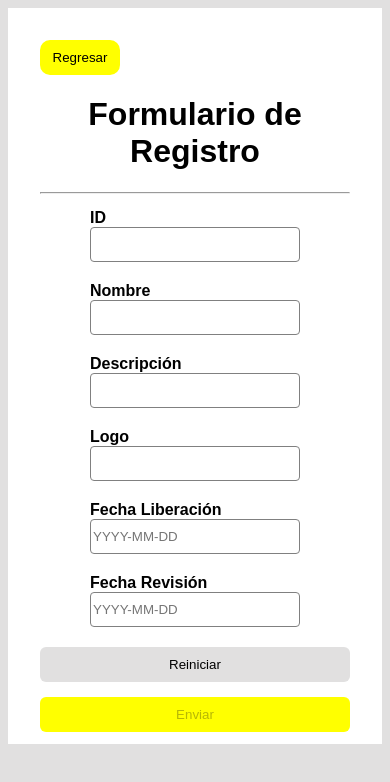
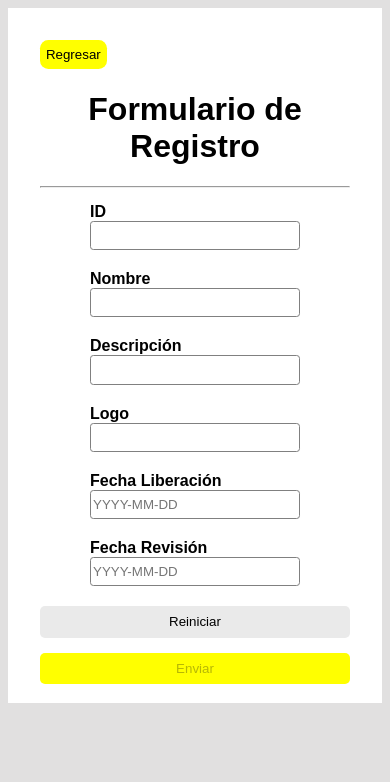
Before and after one commit to gingerrl/challenge-angular, an Angular app: page /form in a window 390 px wide. Shown: the top 782 px of the page. Built offline with nearby package versions, Linux system fonts and the light colour scheme.

Commit message:
fix: refactor css

```diff
--- a/src/app/components/modal-delete/modal-delete.component.css
+++ b/src/app/components/modal-delete/modal-delete.component.css
@@ -1,6 +1,5 @@
 .modal-container {
     background-color: rgba(0, 0, 0, 0.4);
-    ;
     width: 100%;
     height: 100%;
     position: fixed;
@@ -8,9 +7,9 @@
     left: 0;
     z-index: 2;
     overflow: auto;
-    border-radius: 8px;
-    padding: 32px;
-    backdrop-filter: blur(10px);
+    border-radius: 0.5em;
+    padding: 2em;
+    backdrop-filter: blur(0.625em);
 }
 
 @media (max-width: 480px) {
@@ -20,18 +19,18 @@
     }
 
     .button-content {
-        margin-top: 0px !important;
+        margin-top: 0em !important;
     }
 }
 
 
 .modal-content {
-    background-color: white;
+    background-color: var(--color-white);
     width: 35%;
     height: 40%;
-    padding: 16px;
-    margin: 50px auto;
-    border-radius: 8px;
+    padding: 1em;
+    margin: 3.125em auto;
+    border-radius: 0.5em;
 }
 
 .text-content {
@@ -42,25 +41,25 @@
 .button-content {
     display: flex;
     justify-content: space-evenly;
-    margin-top: 20px;
-    height: 45px;
+    margin-top: 1.25em;
+    height: 2.813em;
 
 }
 
 .button-cancel {
-    border: 0px;
-    background-color: rgb(225, 224, 224);
-    border-radius: 6px;
+    border: 0em;
+    background-color: var(--color-whisper);
+    border-radius: 0.375em;
     cursor: pointer;
 }
 
 .button-confirm {
-    border: 0px;
-    background-color: yellow;
-    border-radius: 6px;
+    border: 0em;
+    background-color: var(--color-yellow);
+    border-radius: 0.375em;
     cursor: pointer;
 }
 
 hr {
-    margin-top: 80px;
+    margin-top: 5em;
 }
--- a/src/app/components/table-list/table-list.component.css
+++ b/src/app/components/table-list/table-list.component.css
@@ -1,6 +1,6 @@
 .container {
-  background-color: white;
-  padding: 16px;
+  background-color: var(--color-white);
+  padding: 1em;
 
 }
 
@@ -38,83 +38,70 @@
 }
 
 
-
-
 .table-responsive {
   display: none;
 }
 
 
 table {
-  /* font-family: arial, sans-serif; */
   border-collapse: collapse;
   width: 100%;
 }
 
 td {
   text-align: center;
-  padding: 20px;
-  border-top: 2px solid rgb(235, 232, 232);
-  gap: 16px;
+  padding: 1.25em;
+  border-top: 0.125em solid rgb(235, 232, 232);
+  gap: 1em;
 }
 
 th {
   background-color: rgb(235, 232, 232);
-  height: 50px;
+  height: 3.125em;
 }
 
 .image {
-  width: 50px;
-  height: 50px;
-  border-radius:1px 50%;
+  width: 3.125em;
+  height: 3.125em;
+  border-radius:0.063em 50%;
 }
 
 .footer {
   display: flex;
   justify-content: space-between;
-  padding: 16px;
+  padding: 1em;
 }
 
-
-
-/* Style for dropdown button */
 .dropbtn {
-  /* background-color: #5d5fd6; */
   color: black;
-  padding: 10px;
-  font-size: 15px;
+  padding: 0.625em;
+  font-size: 0.938em;
   border: none;
   cursor: pointer;
 }
 
-/* Style for dropdown content */
 .dropdown-content {
   display: none;
-  /* Hidden by default */
   position: absolute;
-  background-color: #ffffff;
-  min-width: 85px;
-  box-shadow: 0px 8px 16px 0px rgba(0, 0, 0, 0.2);
+  background-color: var(--color-white);
+  min-width: 5.313em;
+  box-shadow: 0 0.5em 1em 0 rgba(0, 0, 0, 0.2);
   z-index: 1;
   cursor: pointer;
 }
 
-/* Style for each content div */
 .dropdown-content div {
-  padding: 10px 5px;
+  padding: 0.625em 0.313em;
 }
 
-/* Highlight dropdown options on hover */
 .dropdown-content div:hover {
-  background-color: #eaeaea;
+  background-color: var(--color-whisper);
 }
 
-/* Show the dropdown menu on hover */
 .dropdown:hover .dropdown-content {
   display: block;
 }
 
-/* Highlight dropdown button when dropdown menu is open */
 .dropdown:hover .dropbtn {
-  background-color: seashell;
+  background-color: var(--color-seashell);
 }
--- a/src/app/views/card-form/card-form.component.css
+++ b/src/app/views/card-form/card-form.component.css
@@ -1,19 +1,18 @@
 .container {
-    width: 800px;
-    background-color: white;
+    width: 50em;
+    background-color: var(--color-white);
     justify-content: center;
-    /* display: flex; */
     margin: auto;
     text-align: center;
-    padding: 32px;
+    padding: 2em;
 }
 
 .form-content {
     display: grid;
     grid-template-columns: repeat(2, 1fr);
-    margin: 15px 50px;
-    row-gap: 20px;
-    column-gap: 32px;
+    margin: 0.938em 3.125em;
+    row-gap: 1.25em;
+    column-gap: 2em;
 }
 
 .form-content div {
@@ -28,50 +27,50 @@
 }
 
 .form-content input {
-    height: 35px;
-    border-radius: 4px;
-    border: 1px solid gray;
+    height: 2.188em;
+    border-radius: 0.25em;
+    border: 0.063em solid gray;
 }
 .button-content {
     display: flex;
     justify-content: space-evenly;
-    margin-top: 50px;
-    height: 45px;
+    margin-top: 3.125em;
+    height: 2.813em;
 }
 
-.button-reiniciar{
-    border: 0px;
-    background-color: rgb(225, 224, 224);
-    border-radius: 6px;
+.button-restart{
+    border: 0em;
+    background-color:var(--color-whisper);
+    border-radius: 0.375em;
     cursor: pointer;
 
 }
 
 .button-send{
-    border: 0px;
-    background-color: yellow;
-    border-radius: 6px;
+    border: 0em;
+    background-color: var(--color-yellow);
+    border-radius: 0.375em;
     cursor: pointer;
 
 }
 
-.color-text{
-    color: red;
+.text-error{
+    color: var(--color-red);
     font-weight: bold;
 }
 
 .input-error{
-    border: 2px solid red !important;
+    border: 0.125em solid var(--color-red) !important;
 }
 
 
 .button-back{
-    width: 80px;
-    height: 35px;
+    width: 5em;
+    height: 2.188em;
     display: flex;
-    background-color: yellow;
-    border: 0px;
-    border-radius: 10px;
+    background-color: var(--color-yellow);
+    border: 0em;
+    border-radius: 0.625em;
     align-items: center;
     justify-content: center;
     cursor: pointer;
@@ -89,13 +88,13 @@
         flex-direction: column;
         justify-items: center;
         width: 100%;
-        gap: 15px;
-        margin: 20px 0px !important;
+        gap: 0.938em;
+        margin: 1.25em 0 !important;
     }
-    .button-reiniciar{
-        padding: 10px;
+    .button-restart{
+        padding: 0.625em;
     }
     .button-send{
-        padding: 10px;
+        padding: 0.625em;
     }
 }
--- a/src/app/views/card-form/card-form.component.html
+++ b/src/app/views/card-form/card-form.component.html
@@ -8,7 +8,7 @@
             <label for="id">ID</label>
             <input *ngIf="isCreate" type="text" name="id" formControlName="id" minlength="3" maxlength="10" />
             <input *ngIf="!isCreate" readonly type="text" name="id" formControlName="id" minlength="3" maxlength="10" />
-            <div class="color-text" *ngIf="form.get('id')?.errors && form.get('id')?.touched">
+            <div class="text-error" *ngIf="form.get('id')?.errors && form.get('id')?.touched">
                 <small>Id no es valido</small>
                 <small *ngIf="form.get('id')?.hasError('required')">Id es requerido</small>
                 <small *ngIf="form.get('id')?.hasError('minlength')">Id debe tener un minimo de 3 caracteres</small>
@@ -19,7 +19,7 @@
             <label for="name">Nombre</label>
             <input [ngClass]="form.get('name')?.errors && form.get('name')?.touched ? 'input-error' : ''" type="text"
                 name="name" formControlName="name" minlength="5" maxlength="100" />
-            <div class="color-text" *ngIf="form.get('name')?.errors && form.get('name')?.touched">
+            <div class="text-error" *ngIf="form.get('name')?.errors && form.get('name')?.touched">
                 <small *ngIf="form.get('name')?.hasError('required')">Nombre es requerido</small>
             </div>
         </div>
@@ -27,7 +27,7 @@
             <label for="description">Descripción</label>
             <input [ngClass]="form.get('description')?.errors && form.get('description')?.touched ? 'input-error' : ''"
                 name="description" formControlName="description" minlength="10" maxlength="200" />
-            <div class="color-text" *ngIf="form.get('description')?.errors && form.get('description')?.touched">
+            <div class="text-error" *ngIf="form.get('description')?.errors && form.get('description')?.touched">
                 <small *ngIf="form.get('description')?.hasError('required')">Descripcion es requerido</small>
             </div>
         </div>
@@ -35,7 +35,7 @@
             <label for="logo">Logo</label>
             <input [ngClass]="form.get('logo')?.errors && form.get('logo')?.touched ? 'input-error' : ''" name="logo"
                 formControlName="logo" />
-            <div class="color-text" *ngIf="form.get('logo')?.errors && form.get('logo')?.touched">
+            <div class="text-error" *ngIf="form.get('logo')?.errors && form.get('logo')?.touched">
                 <small *ngIf="form.get('logo')?.hasError('required')">Logo es requerido</small>
             </div>
         </div>
@@ -44,7 +44,7 @@
             <input
                 [ngClass]="form.get('date_release')?.errors && form.get('date_release')?.touched ? 'input-error' : ''"
                 name="date_release" formControlName="date_release" placeholder="YYYY-MM-DD"/>
-            <div class="color-text" *ngIf="form.get('date_release')?.errors && form.get('date_release')?.touched">
+            <div class="text-error" *ngIf="form.get('date_release')?.errors && form.get('date_release')?.touched">
                 <small *ngIf="form.get('date_release')?.hasError('required')">Fecha Liberacion es requerido</small>
             </div>
         </div>
@@ -53,14 +53,14 @@
             <input
                 [ngClass]="form.get('date_revision')?.errors && form.get('date_revision')?.touched ? 'input-error' : ''"
                 name="date_revision" formControlName="date_revision" placeholder="YYYY-MM-DD"/>
-            <div class="color-text" *ngIf="form.get('date_revision')?.errors && form.get('date_revision')?.touched">
+            <div class="text-error" *ngIf="form.get('date_revision')?.errors && form.get('date_revision')?.touched">
                 <small *ngIf="form.get('date_revision')?.hasError('required')">Fecha Revision es requerido</small>
             </div>
         </div>
     </form>
 
     <div class="button-content">
-        <button class="button-reiniciar" (click)="onButtonReset()">
+        <button class="button-restart" (click)="onButtonReset()">
             Reiniciar
         </button>
         <button class="button-send" (click)="onButtonSend()" [disabled]="form.invalid">
--- a/src/app/views/card-form/card-form.component.ts
+++ b/src/app/views/card-form/card-form.component.ts
@@ -58,7 +58,10 @@ export class CardFormComponent implements OnInit {
   ngOnInit(): void {
   }
   onButtonSend() {
-    this.onListUpdate()
+    if (!this.isCreate) {
+      this.onListUpdate()
+      return
+    }
     this.cardFormService.verificationProduct(this.form.controls['id'].value).subscribe((data) => {
       this.onListAdd(data)
     });
@@ -75,12 +78,10 @@ export class CardFormComponent implements OnInit {
   }
 
   onListUpdate() {
-    if (!this.isCreate) {
-      this.cardFormService.updateProduct(this.form.value).subscribe(() => {
-        this.router.navigate([`/home`]);
-      })
-      return
-    }
+    this.cardFormService.updateProduct(this.form.value).subscribe(() => {
+      this.router.navigate([`/home`]);
+
+    })
   }
 
   onButtonReset() {
--- a/src/app/views/main-view/main-view.component.css
+++ b/src/app/views/main-view/main-view.component.css
@@ -1,29 +1,27 @@
 .container {
-    /* width: 100%;
-    height: 100%; */
     margin: auto;
 }
 
 .header-content {
     display: flex;
     justify-content: space-between;
-    margin-bottom: 15px;
+    margin-bottom: 0.938em;
 }
 
 .header-content input {
-    padding-left: 10px;
-    height: 30px;
-    border-radius: 8px;
+    padding-left: 0.625em;
+    height: 1.875em;
+    border-radius: 0.5em;
     border: 1px solid gray;
     align-self: center;
 }
 
 .button-add {
-    color: black;
-    background-color: yellow;
-    padding: 15px;
+    color: var(--color-black);
+    background-color: var(--color-yellow);
+    padding: 0.938em;
     border: 0px;
-    border-radius: 6px;
+    border-radius: 0.375em;
     cursor: pointer;
     font-weight: bold;
 }
--- a/src/styles.css
+++ b/src/styles.css
@@ -18,4 +18,10 @@ body {
 :root {
     --loader-background-color: #EEEEEE;
     --loader-highlight-color: #DEDEDE;
+    --color-white: #fff;
+    --color-whisper: #eaeaea;
+    --color-seashell: #FFF5EE;
+    --color-yellow: #FFFF00;
+    --color-red: #FF0000;
+    --color-black: #000000;
 }
```
Also changed, not shown: src/app/components/table-skeletons/table-skeletons.component.css (+14 -14 lines).
